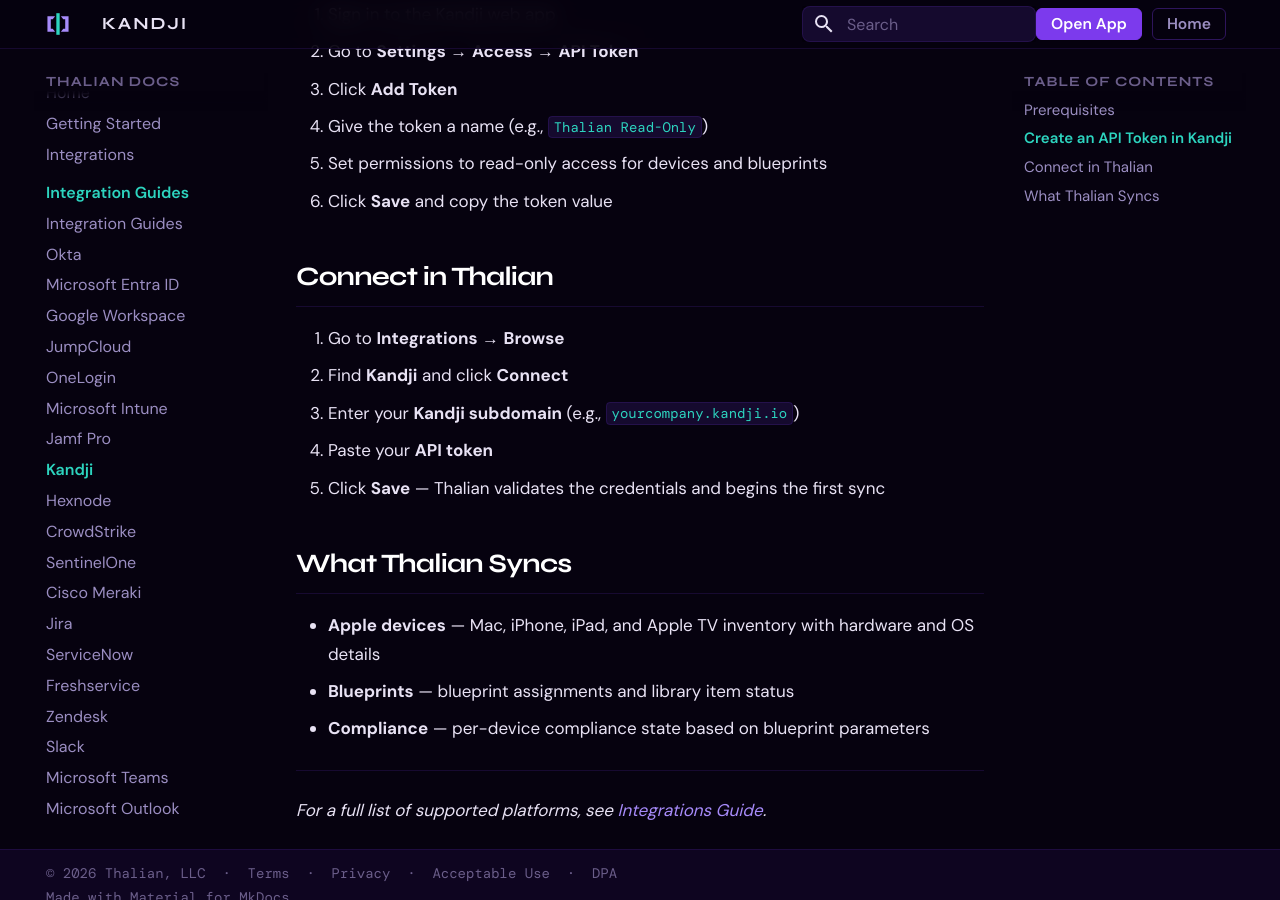
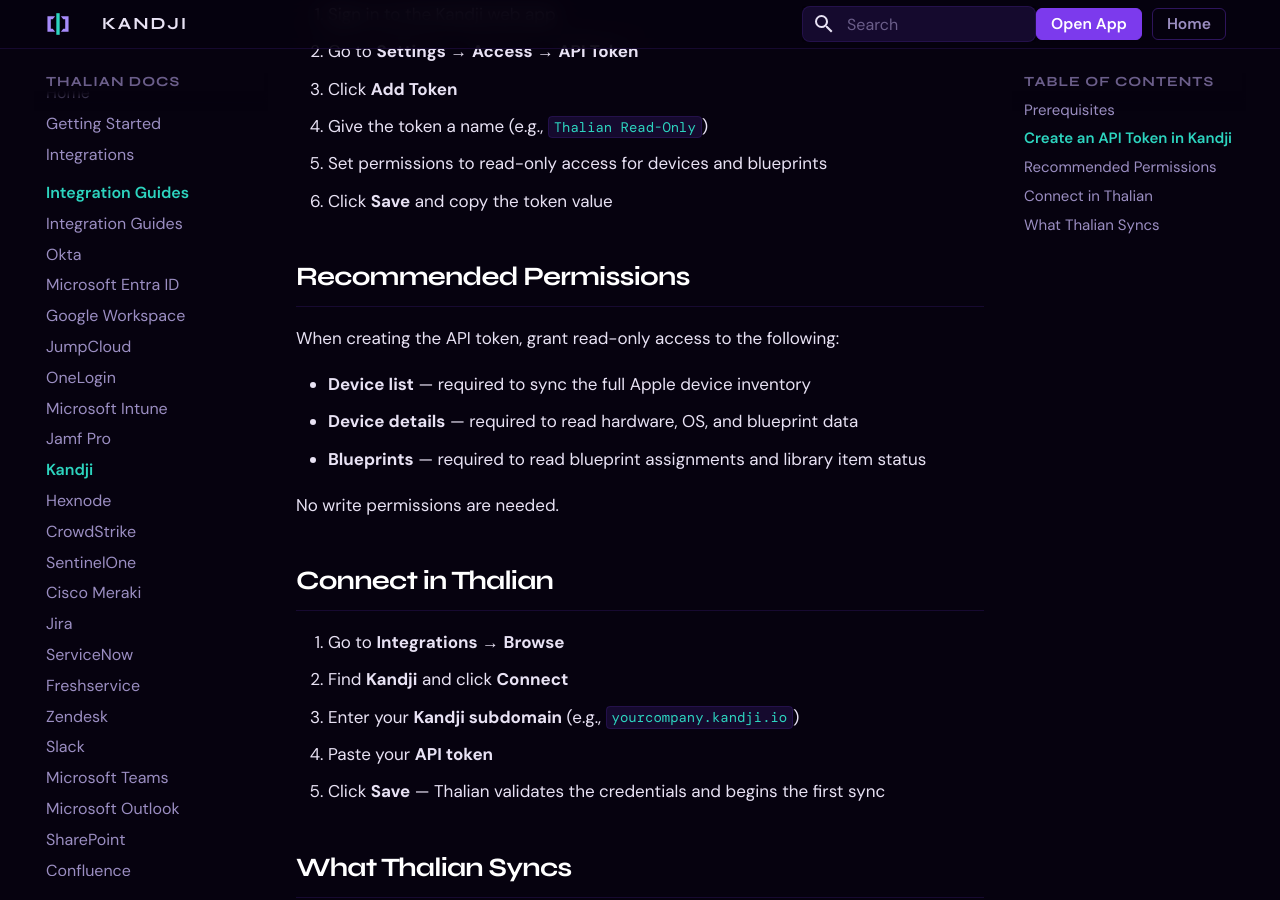
Before and after one commit to tori-mf13/thalian-docs, an MkDocs documentation site: the page built from docs/integrations/kandji.md, in a window 1280 px wide and 900 px high, scrolled down 554 px. Built offline with MkDocs 1.6.1 and Material for MkDocs 9.7.7, drawn with Linux system fonts in a browser that asks for light colours.

Commit message:
Add recommended permissions to API-key integration guides
Add Recommended Permissions sections to Kandji, Hexnode, Freshservice,
Zendesk, and Cisco Meraki guides documenting the minimum permissions
needed in the source platform. The other API-key integrations (Okta,
JumpCloud, OneLogin, CrowdStrike, SentinelOne, ServiceNow, Jamf Pro)
already had adequate permission guidance.

https://claude.ai/code/session_01VCjVE56MWKkcc9Re7PVW2b

```diff
--- a/docs/integrations/kandji.md
+++ b/docs/integrations/kandji.md
@@ -18,6 +18,16 @@ Step-by-step guide to connecting Kandji to Thalian for Apple device management i
 5. Set permissions to read-only access for devices and blueprints
 6. Click **Save** and copy the token value
 
+## Recommended Permissions
+
+When creating the API token, grant read-only access to the following:
+
+- **Device list** — required to sync the full Apple device inventory
+- **Device details** — required to read hardware, OS, and blueprint data
+- **Blueprints** — required to read blueprint assignments and library item status
+
+No write permissions are needed.
+
 ## Connect in Thalian
 
 1. Go to **Integrations** → **Browse**
```
Also changed, not shown: docs/integrations/cisco-meraki.md (+4 -0 lines), docs/integrations/freshservice.md (+9 -0 lines), docs/integrations/hexnode.md (+9 -0 lines), docs/integrations/zendesk.md (+9 -0 lines).
